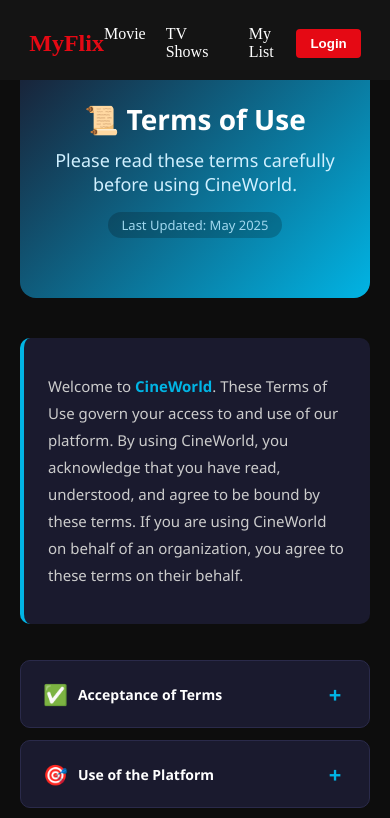
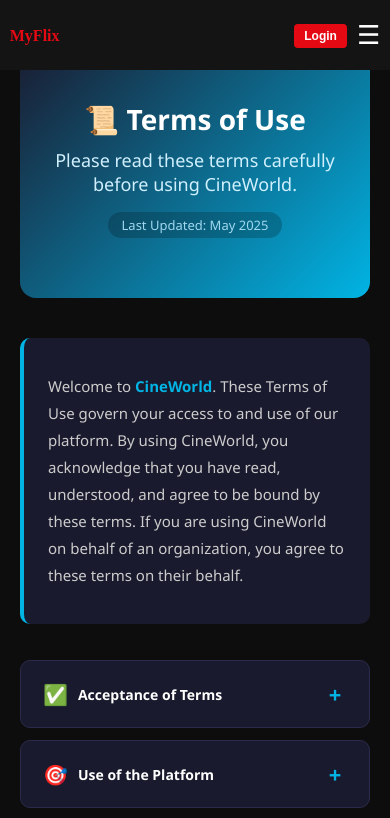
Before and after one commit to akashandy07/movie-website, a React (Vite) app: page /terms in a window 390 px wide. Shown: the top 818 px of the page. Built offline with nearby package versions, Linux system fonts and the light colour scheme.

Commit message:
Fixed video playback for movies and TV

```diff
--- a/src/navbar/NavBar.css
+++ b/src/navbar/NavBar.css
@@ -12,7 +12,6 @@
   top: 0px;
   left: 0px;
   z-index: 1;
-
 }
 
 /* Navbar */
@@ -33,7 +32,7 @@
   cursor: pointer;
 }
 
-/* Links */
+/* Desktop Links */
 .nav-links {
   display: flex;
   gap: 20px;
@@ -55,20 +54,6 @@
   gap: 15px;
 }
 
-/* Search */
-.search-box input {
-  padding: 6px 10px;
-  border-radius: 4px;
-  border: none;
-  outline: none;
-  background-color: #333;
-  color: white;
-}
-
-.search-box input::placeholder {
-  color: #aaa;
-}
-
 /* Login Button */
 .login-btn {
   background-color: #e50914;
@@ -84,3 +69,101 @@
 .login-btn:hover {
   background-color: #f6121d;
 }
+
+/* ========================= */
+/* 🔥 HAMBURGER MENU */
+/* ========================= */
+
+.hamburger {
+  display: none;
+  font-size: 26px;
+  cursor: pointer;
+  color: white;
+}
+
+/* Overlay */
+.overlay {
+  position: fixed;
+  top: 0;
+  left: 0;
+  width: 100%;
+  height: 100%;
+  background: rgba(0,0,0,0.5);
+  z-index: 999;
+}
+
+/* Side Menu */
+.side-menu {
+  position: fixed;
+  top: 0;
+  right: -250px;
+  width: 220px;
+  height: 100vh;
+  background-color: #141414;
+  display: flex;
+  flex-direction: column;
+  padding-top: 80px;
+  gap: 20px;
+  padding-left: 20px;
+  transition: 0.3s ease;
+  z-index: 1000;
+}
+
+.side-menu span {
+  color: white;
+  font-size: 16px;
+  cursor: pointer;
+}
+
+.side-menu span:hover {
+  color: #e50914;
+}
+
+/* open state */
+.side-menu.open {
+  right: 0;
+}
+
+/* ========================= */
+/* 📱 RESPONSIVE DESIGN */
+/* ========================= */
+
+@media (max-width: 768px) {
+
+  .navbar {
+    width: 95%;
+    padding: 10px 0;
+  }
+
+  .logo {
+    font-size: 18px;
+  }
+
+  .nav-links {
+    display: none;
+  }
+
+  .hamburger {
+    display: block;
+  }
+
+  .right-section {
+    gap: 10px;
+  }
+
+  .login-btn {
+    padding: 5px 10px;
+    font-size: 12px;
+  }
+}
+
+@media (max-width: 480px) {
+
+  .navbar-wrapper {
+    height: 50px;
+  }
+
+  .logo {
+    font-size: 16px;
+  }
+}
--- a/src/navbar/NavBar.jsx
+++ b/src/navbar/NavBar.jsx
@@ -1,13 +1,15 @@
-import React, { useState } from 'react'
-// import SearchFilter from '../serchfillter/SearchFilter'
-import './NavBar.css'
-import { useNavigate } from 'react-router-dom'
-
+import React, { useState } from "react";
+import "./NavBar.css";
+import { useNavigate } from "react-router-dom";
 
 const NavBar = () => {
-  const [searchTerm, setSearchTerm] = useState('')
+  const [menuOpen, setMenuOpen] = useState(false);
   const navigate = useNavigate();
 
+  const handleNavigate = (path) => {
+    navigate(path);
+    setMenuOpen(false);
+  };
 
   return (
     <>
@@ -15,45 +17,49 @@ const NavBar = () => {
         <div className="navbar">
 
           {/* Logo */}
-          <div className="logo">MyFlix</div>
+          <div className="logo" onClick={() => navigate("/")}>
+            MyFlix
+          </div>
 
-          {/* Menu */}
-          <div className="nav-links">
+          {/* Desktop Menu */}
+          <div className="nav-links desktop">
             <span onClick={() => navigate("/")}>Movie</span>
             <span onClick={() => navigate("/tv")}>TV Shows</span>
-            <span onClick={() => navigate('/my-list')}>My List</span>
+            <span onClick={() => navigate("/my-list")}>My List</span>
           </div>
 
-          {/* Right side */}
+          {/* Right */}
           <div className="right-section">
+            <button
+              className="login-btn"
+              onClick={() => navigate("/login")}
+            >
+              Login
+            </button>
 
-            {/* Search */}
-            {/* <div className="search-box">
-              <input
-                type="text"
-                placeholder="Search for movies..."
-                 value={searchTerm}
-                onChange={(e) => setSearchTerm(e.target.value)}
-              />
-            </div> */}
-
-            <div>
-              <button className="login-btn"
-                onClick={() => navigate("/login")}>
-                Login
-              </button>
+            {/* Hamburger */}
+            <div
+              className="hamburger"
+              onClick={() => setMenuOpen(!menuOpen)}
+            >
+              ☰
             </div>
-
           </div>
 
         </div>
-
       </div>
 
-      {/* <SearchFilter searchTerm={searchTerm} /> */}
+      {/* Overlay */}
+      {menuOpen && <div className="overlay" onClick={() => setMenuOpen(false)} />}
+
+      {/* Slide Menu */}
+      <div className={`side-menu ${menuOpen ? "open" : ""}`}>
+        <span onClick={() => handleNavigate("/")}>Movie</span>
+        <span onClick={() => handleNavigate("/tv")}>TV Shows</span>
+        <span onClick={() => handleNavigate("/my-list")}>My List</span>
+      </div>
     </>
-  )
+  );
+};
 
-}
-
-export default NavBar
+export default NavBar;
```
